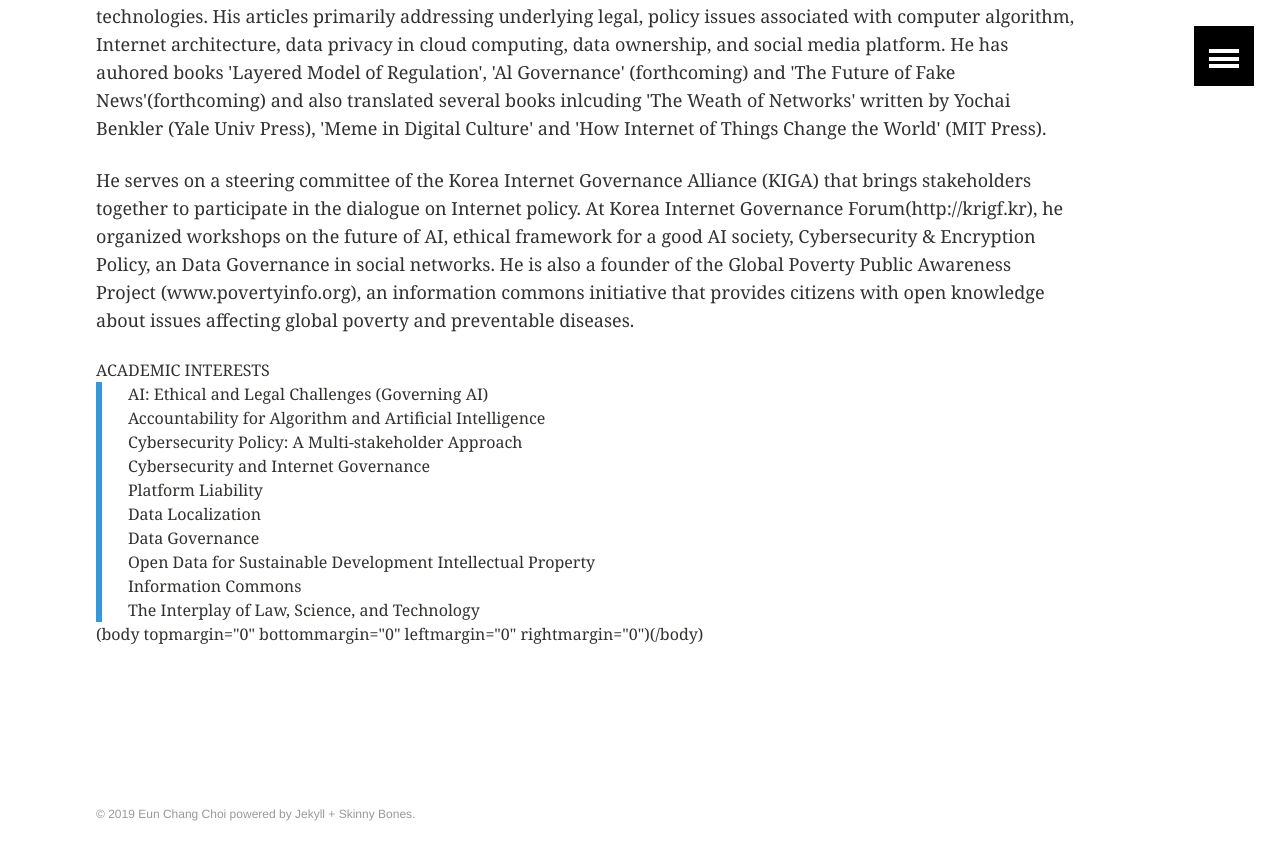
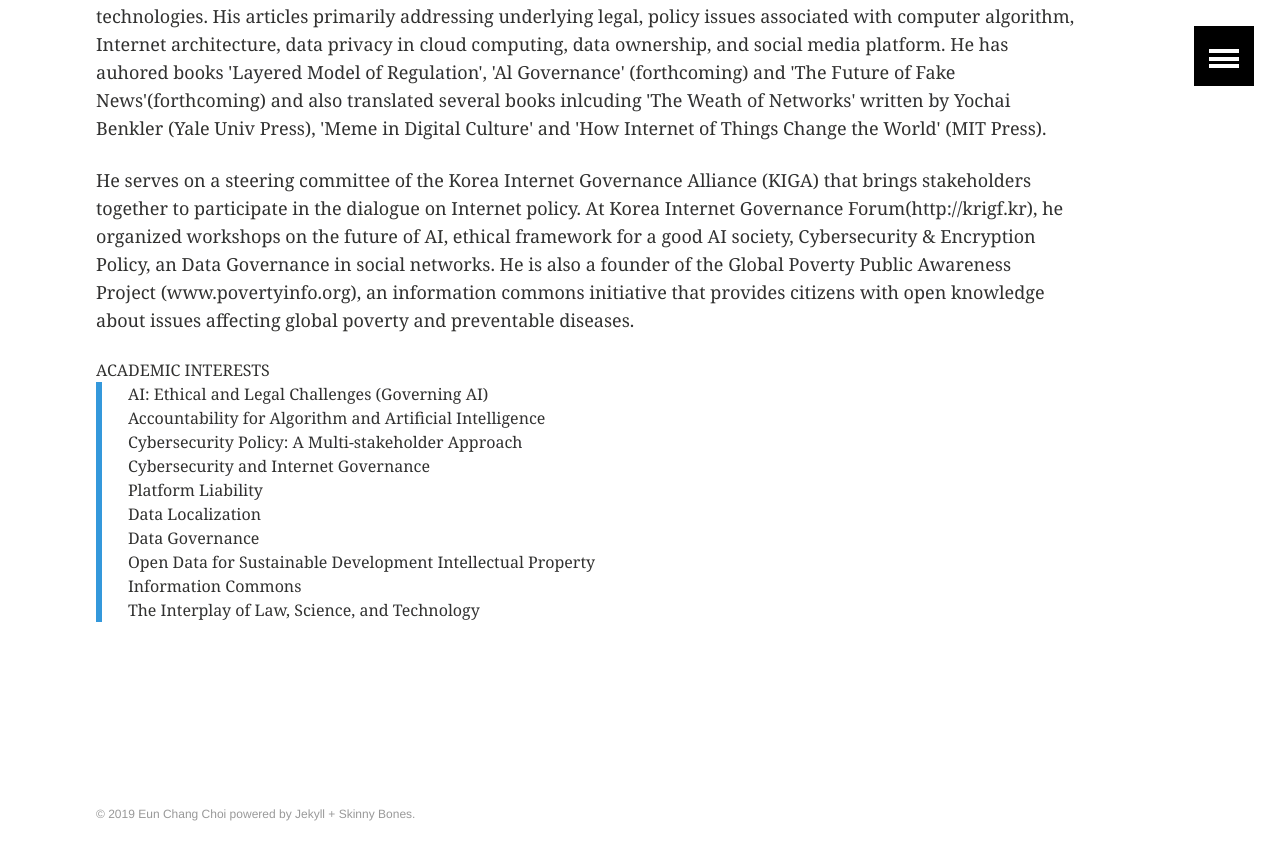
Before and after one commit to eunchangchoi/eunchangchoi.github.io, a Jekyll site: the page built from index.md, in a window 1280 px wide and 900 px high, scrolled down 742 px. Shown: the top 860 px of the window. Built offline with Jekyll 4.4.1, drawn with Linux system fonts in a browser that asks for light colours.

Commit message:
Update index.md

```diff
--- a/index.md
+++ b/index.md
@@ -36,4 +36,4 @@
   Information Commons <br>
   The Interplay of Law, Science, and Technology<br>
   </blockquote>
-  (body topmargin="0" bottommargin="0" leftmargin="0" rightmargin="0")(/body)<br>
+<body bottommargin="0"> <br>
```
